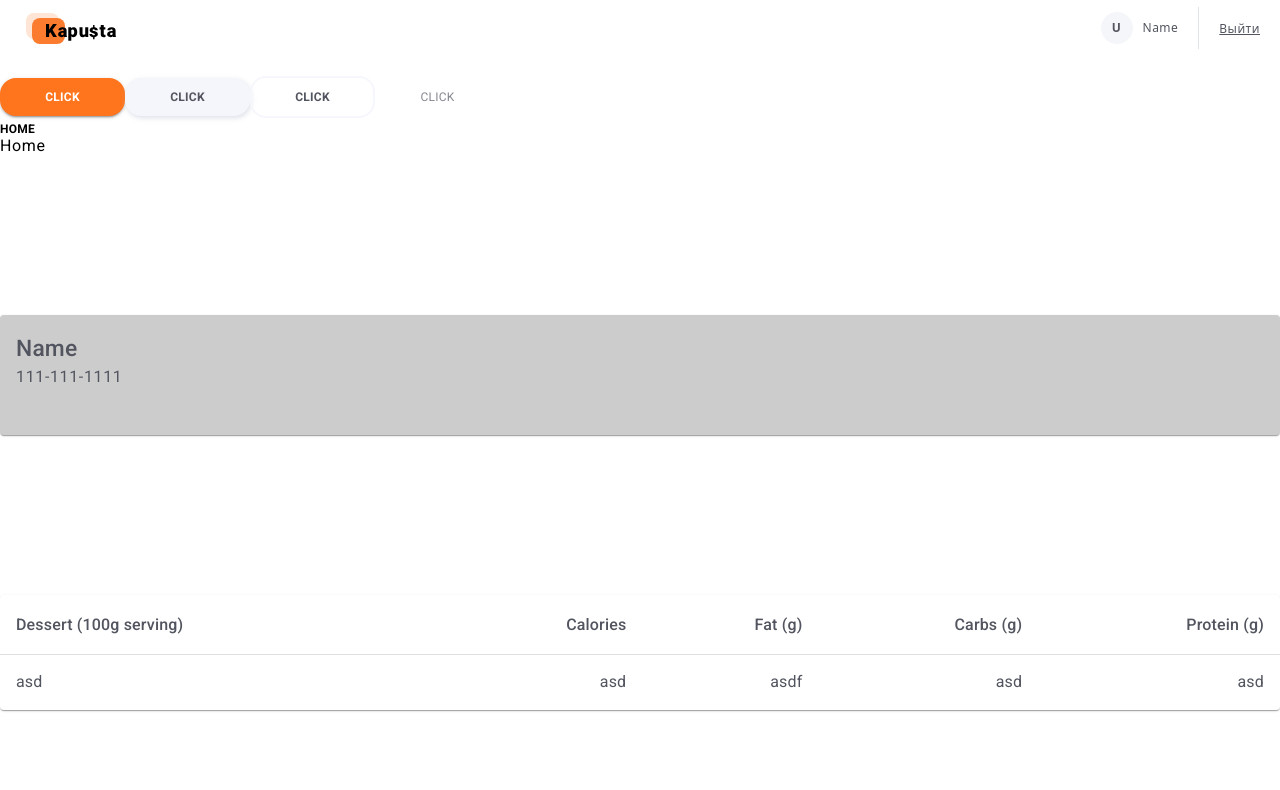
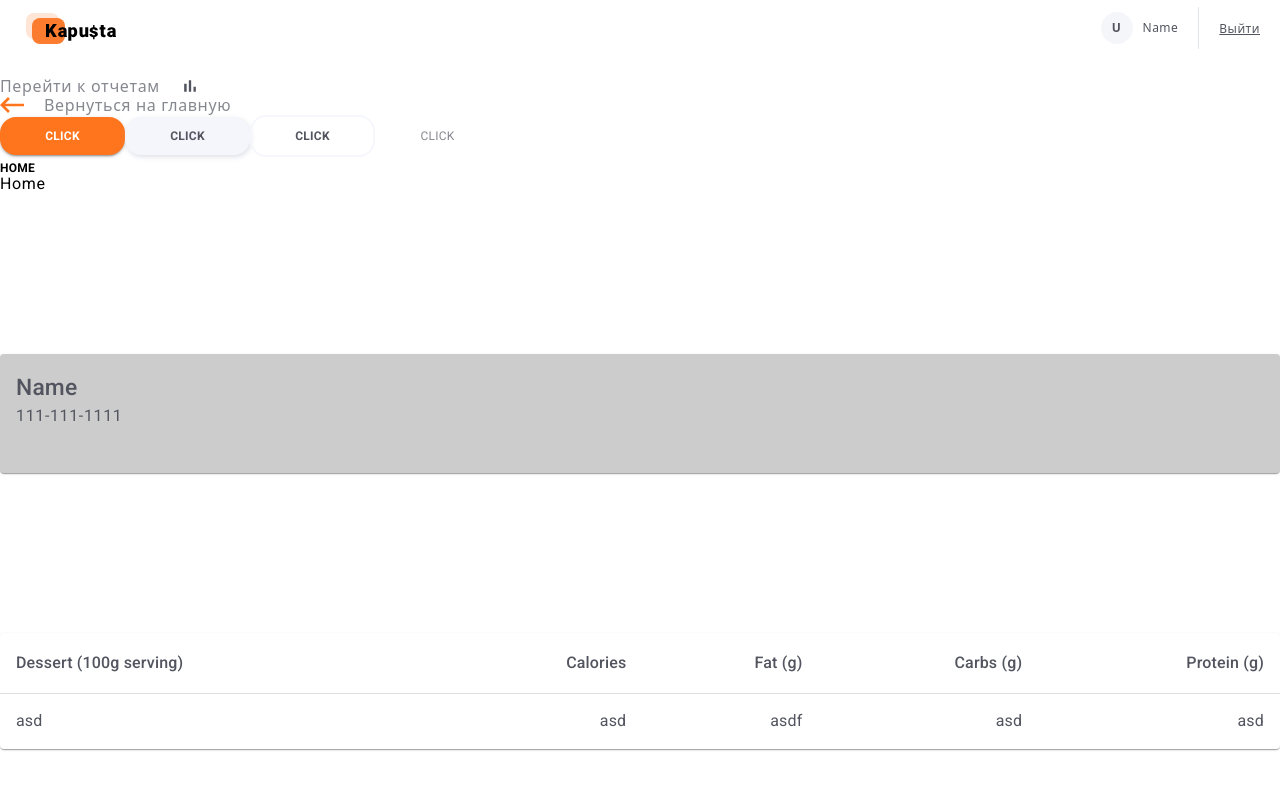
Before and after one commit to HannaHryhorieva/kapusta-seven-front, a React (Create React App) app: page / in a window 1280 px wide. Shown: the top 790 px of the page. Built offline with nearby package versions, Linux system fonts and the light colour scheme.

Commit message:
save changes

```diff
--- a/src/components/AppBar/AppBar.js
+++ b/src/components/AppBar/AppBar.js
@@ -1,5 +1,5 @@
 import s from "./AppBar.module.css";
-import logo from "../../assets/logo.svg"
+import logo from "../../images/icons/logo.svg"
 import { LogoutBtn } from "../LogoutBtn/LogoutBtn"
 
 
--- /dev/null
+++ b/src/components/BtnGoToMain/BtnGoToMain.js
@@ -0,0 +1,15 @@
+import { NavLink } from 'react-router-dom'
+import s from './BtnGoToMain.module.css'
+import arrowBack from '../../images/icons/arrow-go-back.svg'
+
+const BtnGoToMain = () => {
+    return (
+        <NavLink to='/expences' className={s.link}>
+            <img src={arrowBack} alt="стрелка" className={ s.img}/>
+            <p className={ s.title}>Вернуться на главную</p>
+        </NavLink>
+
+    )
+}
+
+export { BtnGoToMain}
--- /dev/null
+++ b/src/components/BtnGoToMain/BtnGoToMain.module.css
@@ -0,0 +1,33 @@
+.link {
+  display: flex;
+  align-items: center;
+
+  font-size: 12px;
+
+  text-align: right;
+  letter-spacing: 0.04em;
+
+  color: rgba(82, 85, 95, 0.7);
+}
+
+.img {
+  width: 18px;
+  height: 14px;
+}
+
+@media screen and (min-width: 768px) {
+  .link {
+    font-size: 16px;
+  }
+  .img {
+    margin-right: 20px;
+    width: 24px;
+    height: 18px;
+  }
+}
+
+@media screen and (max-width: 767px) {
+  .title {
+    display: none;
+  }
+}
--- /dev/null
+++ b/src/components/BtnGoToReports/BtnGoToReports.js
@@ -0,0 +1,15 @@
+import { NavLink } from 'react-router-dom'
+import s from './BtnGoToReports.module.css'
+import chart from '../../images/icons/chart-icon.svg'
+
+const BtnGoToReports = () => {
+    return (
+        <NavLink to='/reports' className={s.link}>
+            Перейти к отчетам
+            <img src={chart} alt="диарама" className={ s.img}/>
+        </NavLink>
+
+    )
+}
+
+export { BtnGoToReports}
--- /dev/null
+++ b/src/components/BtnGoToReports/BtnGoToReports.module.css
@@ -0,0 +1,27 @@
+.link {
+  display: flex;
+  align-items: center;
+
+  font-size: 12px;
+
+  text-align: right;
+  letter-spacing: 0.04em;
+
+  color: rgba(82, 85, 95, 0.7);
+}
+
+.img {
+  margin-left: 20px;
+  width: 14px;
+  height: 14px;
+}
+
+@media screen and (min-width: 768px) {
+  .link {
+    font-size: 16px;
+  }
+  .img {
+    width: 20px;
+    height: 20px;
+  }
+}
--- a/src/example/ExampleComponent.js
+++ b/src/example/ExampleComponent.js
@@ -13,12 +13,17 @@ import {
 
 import CustomStyledExampleComponent from './CustomStyledExampleComponent';
 import React from 'react';
+import { BtnGoToReports } from '../components/BtnGoToReports/BtnGoToReports'
+import { BtnGoToMain } from '../components/BtnGoToMain/BtnGoToMain'
 
 function ExampleComponent() {
   return (
     <div>
       {/* <AppBar position="relative">Header</AppBar> */}
+
       <Box marginTop="20px">
+        <BtnGoToReports />
+        <BtnGoToMain/>
         <Button color="primary" variant="contained">
           Click
         </Button>
--- a/src/index.js
+++ b/src/index.js
@@ -1,12 +1,16 @@
 import React from 'react';
 import ReactDOM from 'react-dom';
+import { BrowserRouter } from 'react-router-dom';
 import './index.css';
 import 'modern-normalize/modern-normalize.css';
 import App from './App';
 
+
 ReactDOM.render(
   <React.StrictMode>
+    <BrowserRouter>
     <App />
+    </BrowserRouter>
   </React.StrictMode>,
   document.getElementById('root'),
 );
```
Also changed, not shown: src/components/LogoutBtn/LogoutBtn.js (+1 -12 lines), src/assets/logo.svg (deleted), src/assets/logout.svg (deleted).
